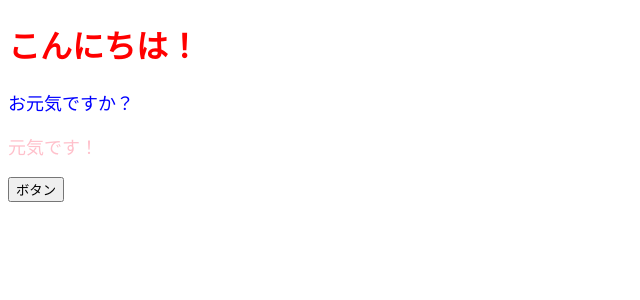
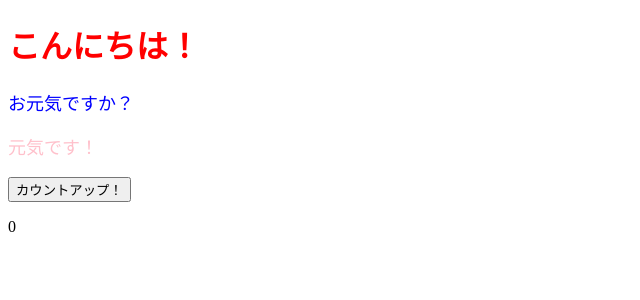
Before and after one commit to jinbo-0523/study-React, a React (Create React App) app: page / in a window 1280 px wide. Shown: the top 300 px of the page, without its empty margins (0-640 px from the left). Built offline with nearby package versions, Linux system fonts and the light colour scheme.

Commit message:
stateについて

```diff
--- a/src/App.js
+++ b/src/App.js
@@ -1,14 +1,21 @@
-import React from "react";
+import React, { useState } from "react";
 import ColorfullMessage from "./components/ColorfullMessage";
 
 // JSX記法で記述
 const App = () => {
-  const onClickButton = () => alert("");
+  const onClickCountUp = () => {
+    setNum(num + 1);
+  };
+
   // ③オブジェクトの変数を定義してプロパティを書きスタイルを当てていく
   // const contentLedyStyle = {
   //   color: "pink",
   //   fontSize: "18px"
   // };
+  // ⑥useStateは関数。
+  // 上のimport Reactに自動で補完され、{ useState }が入力される
+  // [stateとして使用する変数名, 変数を変更するための関数（setOOOとするのが一般的）]
+  const [num, setNum] = useState(0);
   return (
     <>
       {/* ①直接オブジェクトにスタイルを当てていく */}
@@ -24,7 +31,9 @@
       <ColorfullMessage color="pink">元気です！</ColorfullMessage>
       {/* ⑤prposで渡す方法２種類がある */}
       {/* <ColorfullMessage color="pink" message="元気です！"/> */}
-      <button onClick={onClickButton}>ボタン</button>
+
+      <button onClick={onClickCountUp}>カウントアップ！</button>
+      <p>{num}</p>
     </>
   );
 };
```
